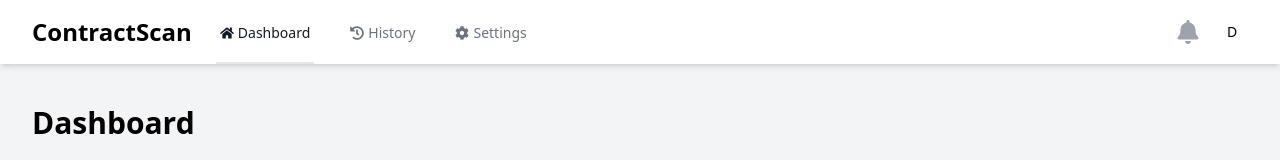
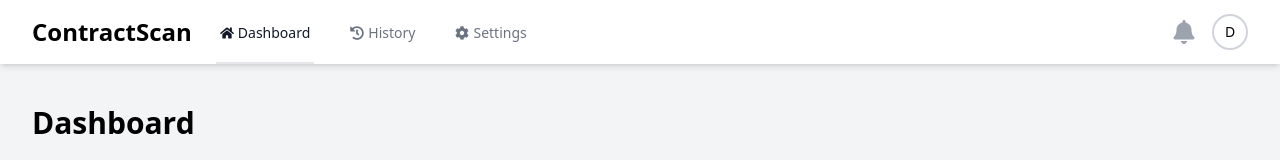
Before and after one commit to ManishPrakkash/contracam, a React (Vite) app in the folder contracam/: page /dashboard in a window 1280 px wide. Both pictures are taken after typing "name@example.com", "Sample123" into the empty fields and a click on the button "Sign in". Shown: the top 160 px of the page. Built offline with nearby package versions, Linux system fonts and the light colour scheme.

Commit message:
changes in navigation

```diff
--- a/contracam/src/components/Navigation.jsx
+++ b/contracam/src/components/Navigation.jsx
@@ -12,6 +12,7 @@ const Navigation = ({ setIsAuthenticated }) => {
     localStorage.removeItem('token');
     localStorage.removeItem('user');
     setIsAuthenticated(false); // Update the authentication state
+    setIsProfileOpen(false); // Close the profile dropdown
     navigate('/login', { replace: true }); // Redirect to the login page instantly
   };
 
@@ -74,7 +75,7 @@ const Navigation = ({ setIsAuthenticated }) => {
               <div>
                 <button
                   type="button"
-                  className="max-w-xs bg-white flex items-center text-sm rounded-full focus:outline-none focus:ring-2 focus:ring-offset-2 focus:ring-primary-500"
+                  className="max-w-xs bg-white flex items-center text-sm rounded-full border-2 border-gray-300 focus:outline-none focus:ring-2 focus:ring-offset-2 focus:ring-primary-500" // Added border
                   id="user-menu-button"
                   onClick={() => setIsProfileOpen(!isProfileOpen)}
                 >
@@ -100,7 +101,7 @@ const Navigation = ({ setIsAuthenticated }) => {
                     <FaUser className="inline mr-2" /> Your Profile
                   </Link>
                   <button
-                    onClick={handleLogout}
+                    onClick={handleLogout} // Ensure handleLogout is properly called
                     className="block w-full text-left px-4 py-2 text-sm text-gray-700 hover:bg-gray-100"
                     role="menuitem"
                   >
```
